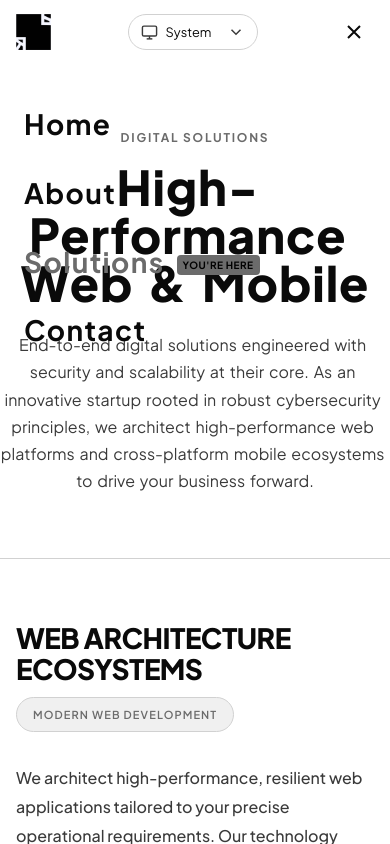
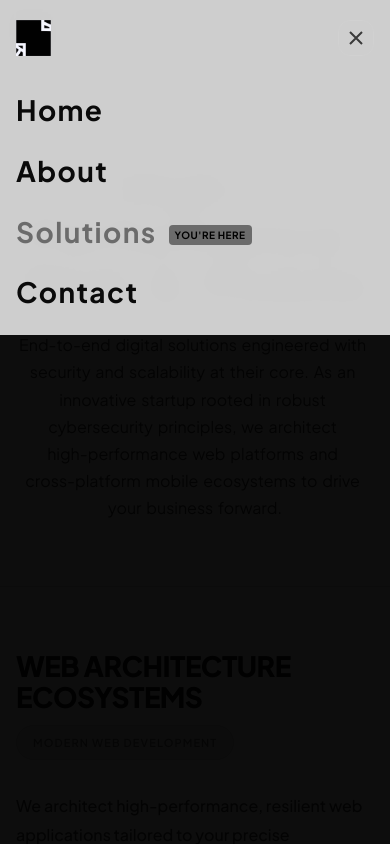
Before and after one commit to anthonycursewl/breadriuss-landing, a React (Vite) app: page /solutions in a window 390 px wide. Both pictures are taken after a click on the button "Menu". Shown: the top 844 px of the page. Built offline with nearby package versions, Linux system fonts and the light colour scheme.

Commit message:
feat: implement Header component with mobile menu support and document design constraints

```diff
--- a/src/components/layout/Header/Header.module.css
+++ b/src/components/layout/Header/Header.module.css
@@ -107,6 +107,7 @@
     opacity: 0;
     transform: translateX(-50%) translateY(4px);
   }
+
   to {
     opacity: 1;
     transform: translateX(-50%) translateY(0);
@@ -154,24 +155,96 @@
   }
 }
 
-.mobileMenu {
+.mobileMenuPortal {
   position: fixed;
-  top: 70px;
+  top: 0;
   left: 0;
   right: 0;
   bottom: 0;
-  background: var(--color-background);
+  z-index: 200;
+  pointer-events: none;
+  opacity: 0;
+  transition: opacity 0.3s ease;
+}
+
+.mobileMenuPortalOpen {
+  pointer-events: auto;
+  opacity: 1;
+}
+
+.mobileMenuOverlay {
+  position: fixed;
+  top: 0;
+  left: 0;
+  right: 0;
+  bottom: 0;
+  background: rgba(0, 0, 0, 0.95);
   z-index: 99;
   opacity: 0;
   visibility: hidden;
-  transform: translateY(-10px);
-  transition: all 0.4s cubic-bezier(0.16, 1, 0.3, 1);
+  transition: opacity 0.3s ease, visibility 0.3s ease;
 }
 
-.mobileMenuOpen {
+.mobileMenuPortalOpen .mobileMenuOverlay {
   opacity: 1;
   visibility: visible;
-  transform: translateY(0);
+}
+
+.mobileMenu {
+  position: fixed;
+  top: 0;
+  left: 0;
+  right: 0;
+  z-index: 100;
+  background-color: rgba(0, 0, 0, 0.8);
+  backdrop-filter: blur(12px);
+  -webkit-backdrop-filter: blur(12px);
+  display: flex;
+  flex-direction: column;
+  padding: var(--space-5) var(--space-4);
+  transform: translateX(100%);
+  opacity: 0;
+  transition: transform 0.5s cubic-bezier(0.4, 0, 0.2, 1), opacity 0.3s ease;
+}
+
+[data-theme="light"] .mobileMenu {
+  background-color: rgba(255, 255, 255, 0.8);
+}
+
+.mobileMenuPortalOpen .mobileMenu {
+  transform: translateX(0);
+  opacity: 1;
+}
+
+.mobileMenuHeader {
+  display: flex;
+  align-items: center;
+  justify-content: space-between;
+}
+
+.mobileMenuLogo {
+  height: 36px;
+  width: auto;
+}
+
+.mobileMenuClose {
+  display: flex;
+  align-items: center;
+  justify-content: center;
+  width: 36px;
+  height: 36px;
+  padding: 0;
+  background: transparent;
+  border: 1px solid var(--color-border);
+  border-radius: var(--radius-md);
+  cursor: pointer;
+  color: var(--color-text-muted);
+  transition: all 0.2s ease;
+}
+
+.mobileMenuClose:hover {
+  border-color: var(--color-accent);
+  color: var(--color-accent);
 }
 
 .mobileMenuContent {
@@ -179,12 +252,13 @@
   flex-direction: column;
   justify-content: flex-start;
   align-items: flex-start;
-  height: 100%;
-  gap: var(--space-6);
-  padding: var(--space-8) var(--space-6);
+  flex: 1;
+  gap: var(--space-4);
+  padding-top: var(--space-8);
 }
 
 .mobileLink {
+  position: relative;
   font-size: 1.75rem;
   font-weight: 700;
   letter-spacing: 0.05em;
@@ -192,20 +266,29 @@
   text-decoration: none;
   opacity: 0;
   transform: translateX(-20px);
-  transition: all 0.4s cubic-bezier(0.16, 1, 0.3, 1);
+  transition: transform 0.4s cubic-bezier(0.4, 0, 0.2, 1), opacity 0.4s ease;
 }
 
-.mobileMenuOpen .mobileLink {
+.mobileMenuPortalOpen .mobileLink {
   opacity: 1;
   transform: translateX(0);
+  transition: transform 0.4s cubic-bezier(0.4, 0, 0.2, 1), opacity 0.4s ease;
 }
 
-.mobileMenuOpen .mobileLink:nth-child(1) {
+.mobileMenuPortalOpen .mobileLink:nth-child(1) {
   transition-delay: 0.1s;
 }
 
-.mobileMenuOpen .mobileLink:nth-child(2) {
+.mobileMenuPortalOpen .mobileLink:nth-child(2) {
+  transition-delay: 0.15s;
+}
+
+.mobileMenuPortalOpen .mobileLink:nth-child(3) {
   transition-delay: 0.2s;
+}
+
+.mobileMenuPortalOpen .mobileLink:nth-child(4) {
+  transition-delay: 0.25s;
 }
 
 .mobileLink:hover {
@@ -234,6 +317,10 @@
   .mobileMenuBtn {
     display: none;
   }
+
+  .mobileMenuPortal {
+    display: none;
+  }
 }
 
 @media (max-width: 767px) {
--- a/src/components/layout/Header/Header.tsx
+++ b/src/components/layout/Header/Header.tsx
@@ -1,4 +1,5 @@
-import { useState, useEffect } from 'react';
+import { useState, useEffect, useCallback } from 'react';
+import { createPortal } from 'react-dom';
 import { Link as RouterLink, useLocation } from 'react-router-dom';
 import { useScrollPosition } from '../../../hooks';
 import { Container } from '../../ui';
@@ -13,6 +14,15 @@ const NAV_LINKS = [
   { path: '/contact', label: 'Contact' },
 ];
 
+function MobileMenuPortal({ children, isOpen }: { children: React.ReactNode; isOpen: boolean }) {
+  return createPortal(
+    <div className={`${styles.mobileMenuPortal} ${isOpen ? styles.mobileMenuPortalOpen : ''}`}>
+      {children}
+    </div>,
+    document.body
+  );
+}
+
 export function Header() {
   const { pathname } = useLocation();
   const scrollY = useScrollPosition();
@@ -20,13 +30,44 @@ export function Header() {
   const { resolvedTheme } = useTheme();
   const [mobileMenuOpen, setMobileMenuOpen] = useState(false);
 
+  const closeMobileMenu = useCallback(() => {
+    setMobileMenuOpen(false);
+  }, []);
+
   useEffect(() => {
     if (!isScrolled) {
       setMobileMenuOpen(false);
     }
   }, [isScrolled]);
 
+  useEffect(() => {
+    if (mobileMenuOpen) {
+      document.body.style.overflow = 'hidden';
+    } else {
+      document.body.style.overflow = 'unset';
+    }
+    return () => { document.body.style.overflow = 'unset'; };
+  }, [mobileMenuOpen]);
+
+  useEffect(() => {
+    if (!mobileMenuOpen) return;
+
+    let lastScrollY = window.scrollY;
+
+    const handleScroll = () => {
+      const currentScrollY = window.scrollY;
+      if (Math.abs(currentScrollY - lastScrollY) > 5) {
+        closeMobileMenu();
+      }
+      lastScrollY = currentScrollY;
+    };
+
+    window.addEventListener('scroll', handleScroll, { passive: true });
+    return () => window.removeEventListener('scroll', handleScroll);
+  }, [mobileMenuOpen, closeMobileMenu]);
+
   return (
+    <>
       <header className={`${styles.header} ${isScrolled || mobileMenuOpen ? styles.scrolled : ''}`}>
         <Container wide>
           <nav className={styles.nav}>
@@ -74,15 +115,37 @@ export function Header() {
             </button>
           </nav>
         </Container>
+      </header>
 
-      <div className={`${styles.mobileMenu} ${mobileMenuOpen ? styles.mobileMenuOpen : ''}`}>
+      <MobileMenuPortal isOpen={mobileMenuOpen}>
+        <div
+          className={styles.mobileMenuOverlay}
+          onClick={closeMobileMenu}
+        />
+        <div className={styles.mobileMenu}>
+          <div className={styles.mobileMenuHeader}>
+            <img
+              src={resolvedTheme === 'dark' ? '/brd/brd_lg_dark.svg' : '/brd/brd_lg_light.svg'}
+              alt="Breadriuss"
+              className={styles.mobileMenuLogo}
+            />
+            <button
+              className={styles.mobileMenuClose}
+              onClick={closeMobileMenu}
+              aria-label="Close menu"
+            >
+              <svg width="24" height="24" viewBox="0 0 24 24" fill="none" stroke="currentColor" strokeWidth="2">
+                <path d="M18 6L6 18M6 6l12 12" />
+              </svg>
+            </button>
+          </div>
           <div className={styles.mobileMenuContent}>
             {NAV_LINKS.map(link => (
               <RouterLink
                 key={link.path}
                 to={link.path}
                 className={`${styles.mobileLink} ${pathname === link.path ? styles.mobileLinkActive : ''}`}
-              onClick={() => setMobileMenuOpen(false)}
+                onClick={closeMobileMenu}
               >
                 {link.label}
                 {pathname === link.path && (
@@ -92,6 +155,7 @@ export function Header() {
             ))}
           </div>
         </div>
-    </header>
+      </MobileMenuPortal>
+    </>
   );
 }
--- a/src/pages/Solutions/Solutions.module.css
+++ b/src/pages/Solutions/Solutions.module.css
@@ -12,6 +12,7 @@
   max-width: 900px;
   margin: 0 auto;
   text-align: center;
+  padding: 0 var(--space-4);
 }
 
 .eyebrow {
```
Lines whose indentation alone changed are shown as unchanged.
